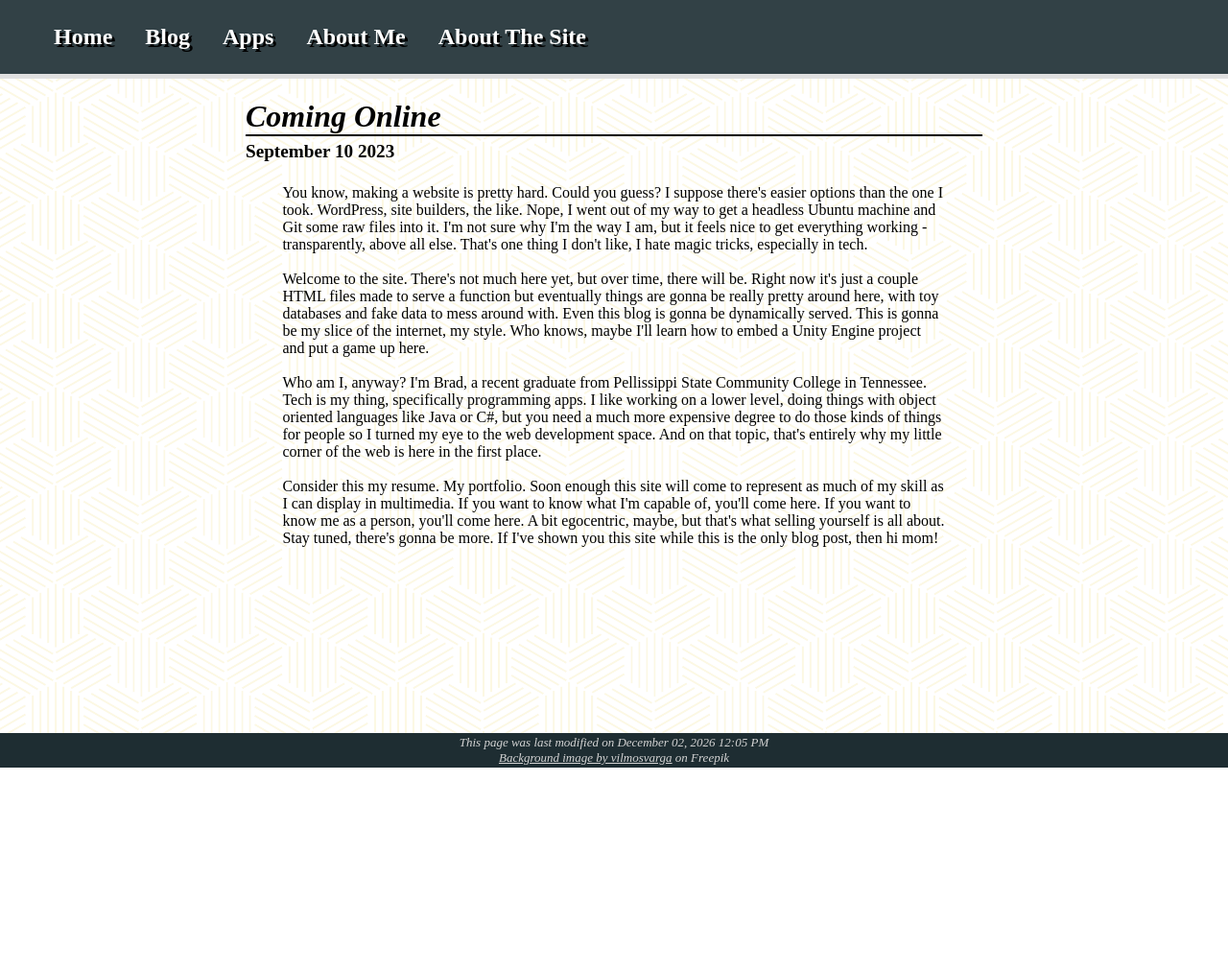
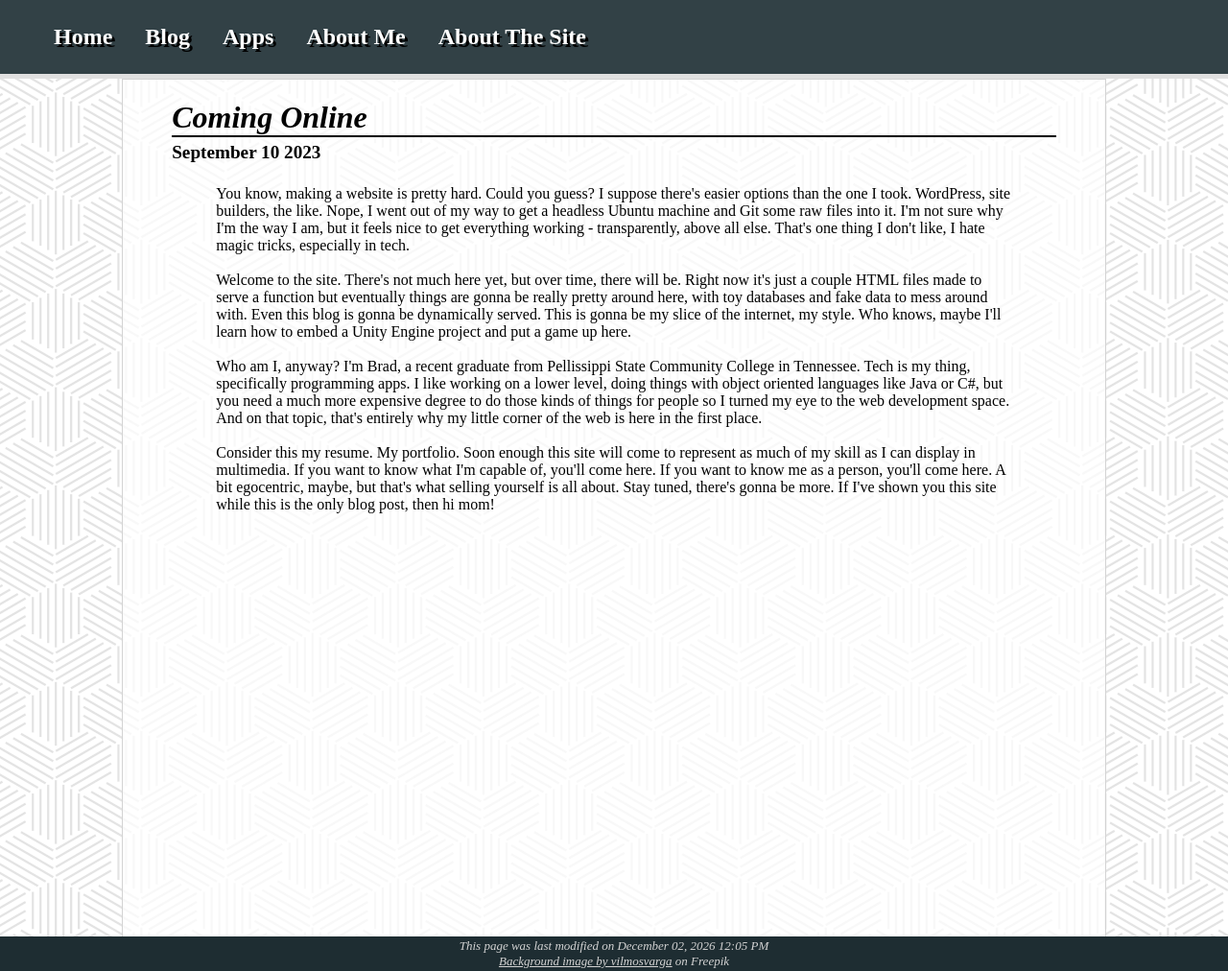
Before and after one commit to Bdialtech/personalSite, a PHP site: page /blog in a window 1280 px wide. Shown: the whole page at 96% size. Before the commit the page ends 800 px from the top, so only its background shows below. Run offline with PHP 8.4, Linux system fonts and the light colour scheme.

Commit message:
Altered layout and changed BG image, CSS tweaks

```diff
--- a/404.php
+++ b/404.php
@@ -8,8 +8,9 @@
     </head>
     <body>
         <div class="page">
+        <?php include 'objects/siteHeader.php'; ?>
             <div class="content">
-                <?php include 'objects/siteHeader.php'; ?>
+
 
                 <h1>Error 404: The requested page doesn't exist.</h1>
             </div>
--- a/aboutme.php
+++ b/aboutme.php
@@ -8,8 +8,9 @@
     </head>
     <body>
         <div class="page">
+        <?php include 'objects/siteHeader.php'; ?>
             <div class="content">
-                <?php include 'objects/siteHeader.php'; ?>
+
                 I'm cool :) like really cool wow fr
             </div>
 
--- a/aboutsite.php
+++ b/aboutsite.php
@@ -8,8 +8,9 @@
     </head>
     <body>
         <div class="page">
+        <?php include 'objects/siteHeader.php'; ?>
             <div class="content">
-                <?php include 'objects/siteHeader.php'; ?>
+
                 The site is cool :)
             </div>
 
--- a/apps.php
+++ b/apps.php
@@ -9,8 +9,9 @@
     </head>
     <body>
         <div class="page">
+        <?php include 'objects/siteHeader.php'; ?>
             <div class="content">
-                <?php include 'objects/siteHeader.php'; ?>
+
 
                 <p style="font-style: italic; text-align: center;">All apps will open in a new tab</p>
                 <table class="appList">
--- a/blog.php
+++ b/blog.php
@@ -9,9 +9,8 @@
     </head>
     <body>
         <div class="page">
-            <div class="content">
-                <?php include 'objects/siteHeader.php'; ?>
-                <div class="blogEntry">
+        <?php include 'objects/siteHeader.php'; ?>
+            <div class="content"> <div class="blogEntry">
                     <h1>Coming Online</h1>
                     <h2>September 10 2023</h2>
                     <br><p>You know, making a website is pretty hard. Could you guess? I suppose there's easier options than the one I took. WordPress, site builders, the like. Nope, I went out of my way to get a headless Ubuntu machine and Git some raw files into it. I'm not sure why I'm the way I am, but it feels nice to get everything working - transparently, above all else. That's one thing I don't like, I hate magic tricks, especially in tech.</p>
@@ -21,7 +20,7 @@
                 </div>
             </div>
 
-            <?php include 'objects/siteFooter.php'; ?>
+        <?php include 'objects/siteFooter.php'; ?>
         </div>
 
     </body>
--- a/css/blog.css
+++ b/css/blog.css
@@ -1,5 +1,5 @@
 .blogEntry {
-    width: 60%;
+    width: 90%;
     margin: auto;
 }
 
--- a/css/default.css
+++ b/css/default.css
@@ -11,7 +11,13 @@ html, body {
 }
 
 .content {
+    margin: auto;
     padding-bottom: 10%;
+    min-height: 100vh;
+    width: 80%;
+    max-width: 90%;
+    background-color: rgba(255,255,255,0.75);
+    border: 1px solid lightgray;
 }
 
 .goof {
--- a/index.php
+++ b/index.php
@@ -8,8 +8,9 @@
     </head>
     <body>
         <div class="page">
+        <?php include 'objects/siteHeader.php'; ?>
             <div class="content">
-                <?php include 'objects/siteHeader.php'; ?>
+
 
                 <h1 class="goof">Yep, I sure am here!</h1>
                 <p style="text-align:center; font-style:italic;">Under heavy construction, obviously, but online nonetheless<br>There's a blog post already if you're interested<br>Ya know<br>Since you're here<br>Hate to be a bad host</br></p>
--- a/objects/templates/page.php
+++ b/objects/templates/page.php
@@ -8,8 +8,9 @@
     </head>
     <body>
         <div class="page">
+        <?php include 'objects/siteHeader.php'; ?>
             <div class="content">
-                <?php include 'objects/siteHeader.php'; ?>
+
 
             </div>
 
```
Also changed, not shown: assets/backgrounds/mainBG.png.
